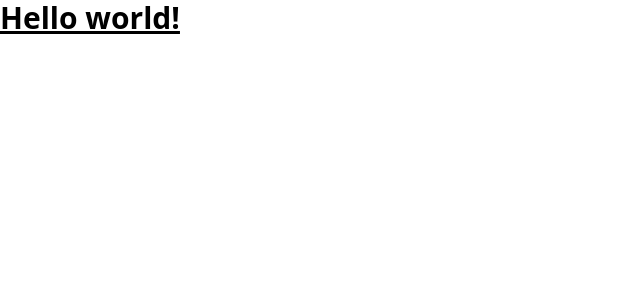
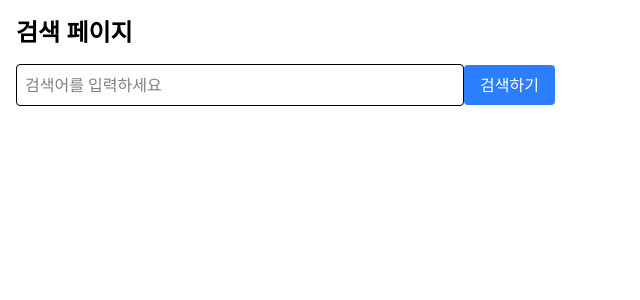
Before and after one commit to lovelyLoverDuck/NEWS-HIVE, a React (Vite) app in the folder client/: page / in a window 1280 px wide. Shown: the top 300 px of the page, without its empty margins (0-640 px from the left). Built offline with nearby package versions, Linux system fonts and the light colour scheme.

Commit message:
프론트엔드 네비게이션 구현

```diff
--- a/client/package.json
+++ b/client/package.json
@@ -13,6 +13,7 @@
     "@tailwindcss/vite": "^4.0.17",
     "react": "^19.0.0",
     "react-dom": "^19.0.0",
+    "react-router-dom": "^7.4.1",
     "tailwindcss": "^4.0.17"
   },
   "devDependencies": {
--- a/client/src/App.tsx
+++ b/client/src/App.tsx
@@ -1,11 +1,18 @@
+import { BrowserRouter as Router, Routes, Route } from 'react-router-dom';
+import SearchPage from './pages/SearchPage.tsx';
+import ResultsPage from './pages/ResultsPage.tsx';
+import FinalPage from './pages/FinalPage.tsx';
+
 function App() {
   return (
-    <>
-      <h1 className="text-3xl font-bold underline">
-        Hello world!
-      </h1>
-    </>
-  )
+    <Router>
+      <Routes>
+        <Route path="/" element={<SearchPage />} />
+        <Route path="/results" element={<ResultsPage />} />
+        <Route path="/final" element={<FinalPage />} />
+      </Routes>
+    </Router>
+  );
 }
 
-export default App
+export default App;
--- /dev/null
+++ b/client/src/pages/FinalPage.tsx
@@ -0,0 +1,23 @@
+import { Link, useLocation } from 'react-router-dom';
+
+function FinalPage() {
+  const location = useLocation();
+  const searchQuery = location.state?.query || '검색어 없음';
+
+  return (
+    <div className="p-4">
+      <h1 className="text-2xl font-bold mb-4">최종 결과 페이지</h1>
+      <div className="mb-4">
+        <p className="text-lg">검색어: <span className="font-semibold">{searchQuery}</span></p>
+      </div>
+      <Link
+        to="/"
+        className="bg-gray-500 text-white px-4 py-2 rounded hover:bg-gray-600 inline-block"
+      >
+        처음으로
+      </Link>
+    </div>
+  );
+}
+
+export default FinalPage;
--- /dev/null
+++ b/client/src/pages/ResultsPage.tsx
@@ -0,0 +1,28 @@
+import { useLocation, useNavigate } from 'react-router-dom';
+
+function ResultsPage() {
+  const location = useLocation();
+  const navigate = useNavigate();
+  const searchQuery = location.state?.query || '검색어 없음';
+
+  const handleConfirm = () => {
+    navigate('/final', { state: { query: searchQuery } });
+  };
+
+  return (
+    <div className="p-4">
+      <h1 className="text-2xl font-bold mb-4">검색 결과 페이지</h1>
+      <div className="mb-4">
+        <p className="text-lg">검색어: <span className="font-semibold">{searchQuery}</span></p>
+      </div>
+      <button
+        onClick={handleConfirm}
+        className="bg-green-500 text-white px-4 py-2 rounded hover:bg-green-600"
+      >
+        확인
+      </button>
+    </div>
+  );
+}
+
+export default ResultsPage;
--- /dev/null
+++ b/client/src/pages/SearchPage.tsx
@@ -0,0 +1,37 @@
+import { useNavigate } from 'react-router-dom';
+import { useState } from 'react';
+
+function SearchPage() {
+  const [searchQuery, setSearchQuery] = useState('');
+  const navigate = useNavigate();
+
+  const handleSearch = (e: React.FormEvent) => {
+    e.preventDefault();
+    if (searchQuery.trim()) {
+      navigate('/results', { state: { query: searchQuery } });
+    }
+  };
+
+  return (
+    <div className="p-4">
+      <h1 className="text-2xl font-bold mb-4">검색 페이지</h1>
+      <form onSubmit={handleSearch} className="space-y-4">
+        <input
+          type="text"
+          value={searchQuery}
+          onChange={(e) => setSearchQuery(e.target.value)}
+          placeholder="검색어를 입력하세요"
+          className="border p-2 rounded w-full max-w-md"
+        />
+        <button
+          type="submit"
+          className="bg-blue-500 text-white px-4 py-2 rounded hover:bg-blue-600"
+        >
+          검색하기
+        </button>
+      </form>
+    </div>
+  );
+}
+
+export default SearchPage;
```
Also changed, not shown: 1 other file (tests, documents, lock files or other folders).
